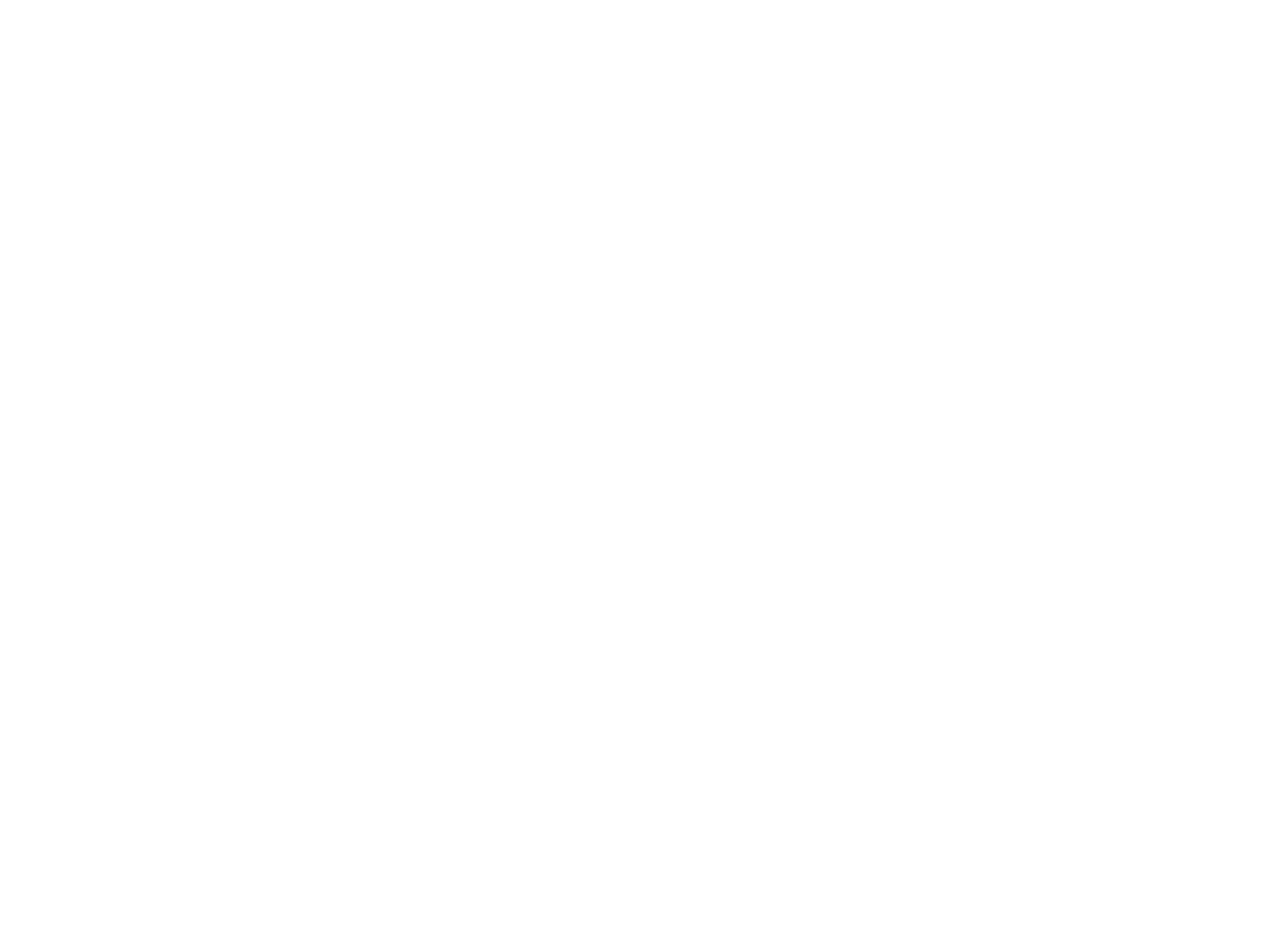
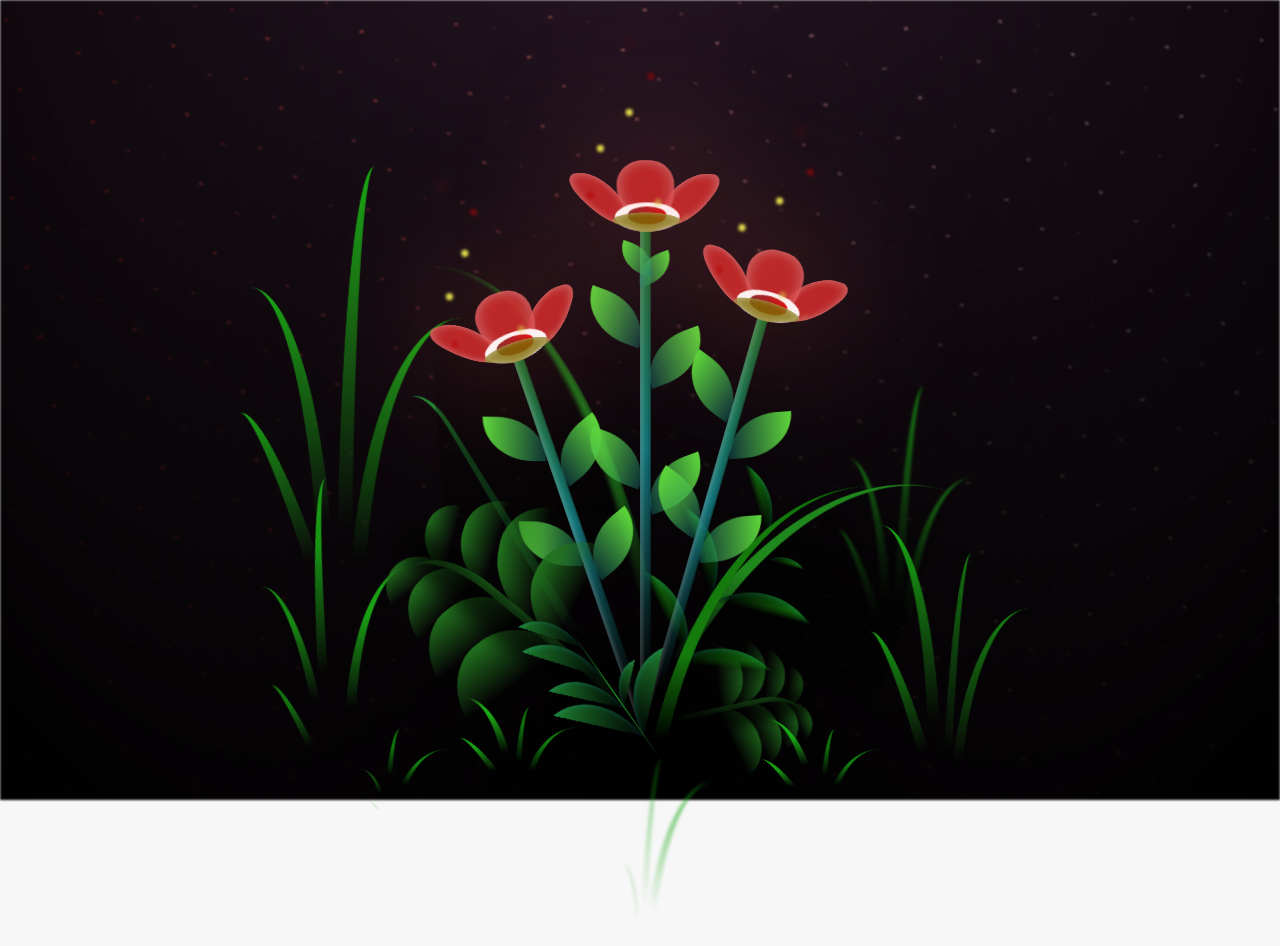
Before and after one commit to FioRuizFer/newnew, a plain HTML site: page flower.html in a window 1280 px wide. Before the commit the page ends 800 px from the top, so only its background shows below. Drawn offline with Linux system fonts and the light colour scheme; the site is published under a folder, as on GitHub Pages, so addresses that start at the root find nothing.

Commit message:
Update flower.html

```diff
--- a/flower.html
+++ b/flower.html
@@ -4,7 +4,7 @@
     <meta charset="UTF-8" />
     <meta http-equiv="X-UA-Compatible" content="IE=edge" />
     <meta name="viewport" content="width=device-width, initial-scale=1.0" />
-    <link rel="stylesheet" href="/css/main.css" />
+    <link rel="stylesheet" href="css/main.css" />
     <link rel="icon" href="img/flowers.png" type="image/x-icon" />
     <title>Flower</title>
   </head>
@@ -323,7 +323,7 @@
         </div>
       </div>
     </div>
-    <script src="/js/anim.js"></script>
-    <script src="/js/main.js"></script>
+    <script src="js/anim.js"></script>
+    <script src="js/main.js"></script>
   </body>
 </html>
```
